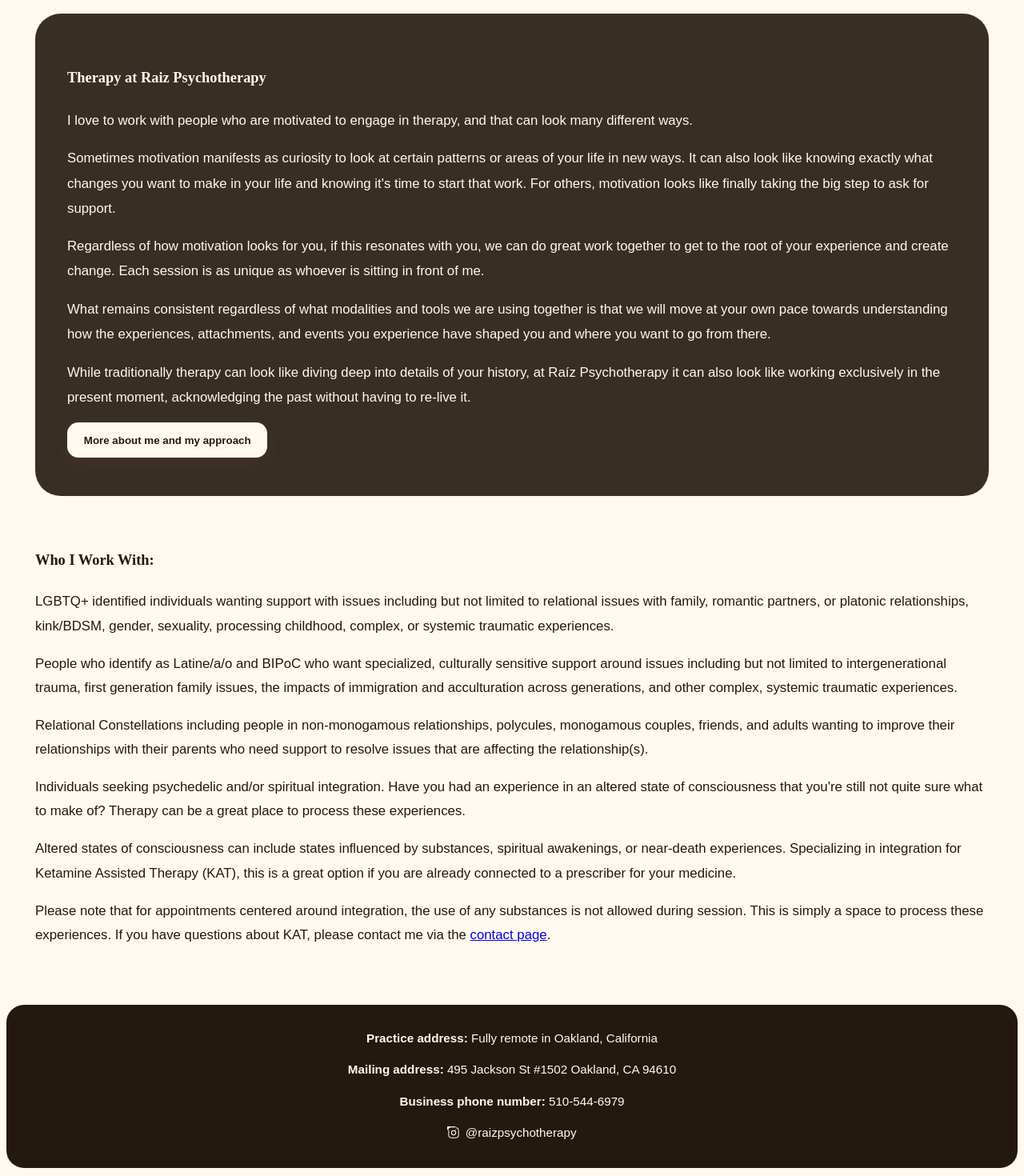
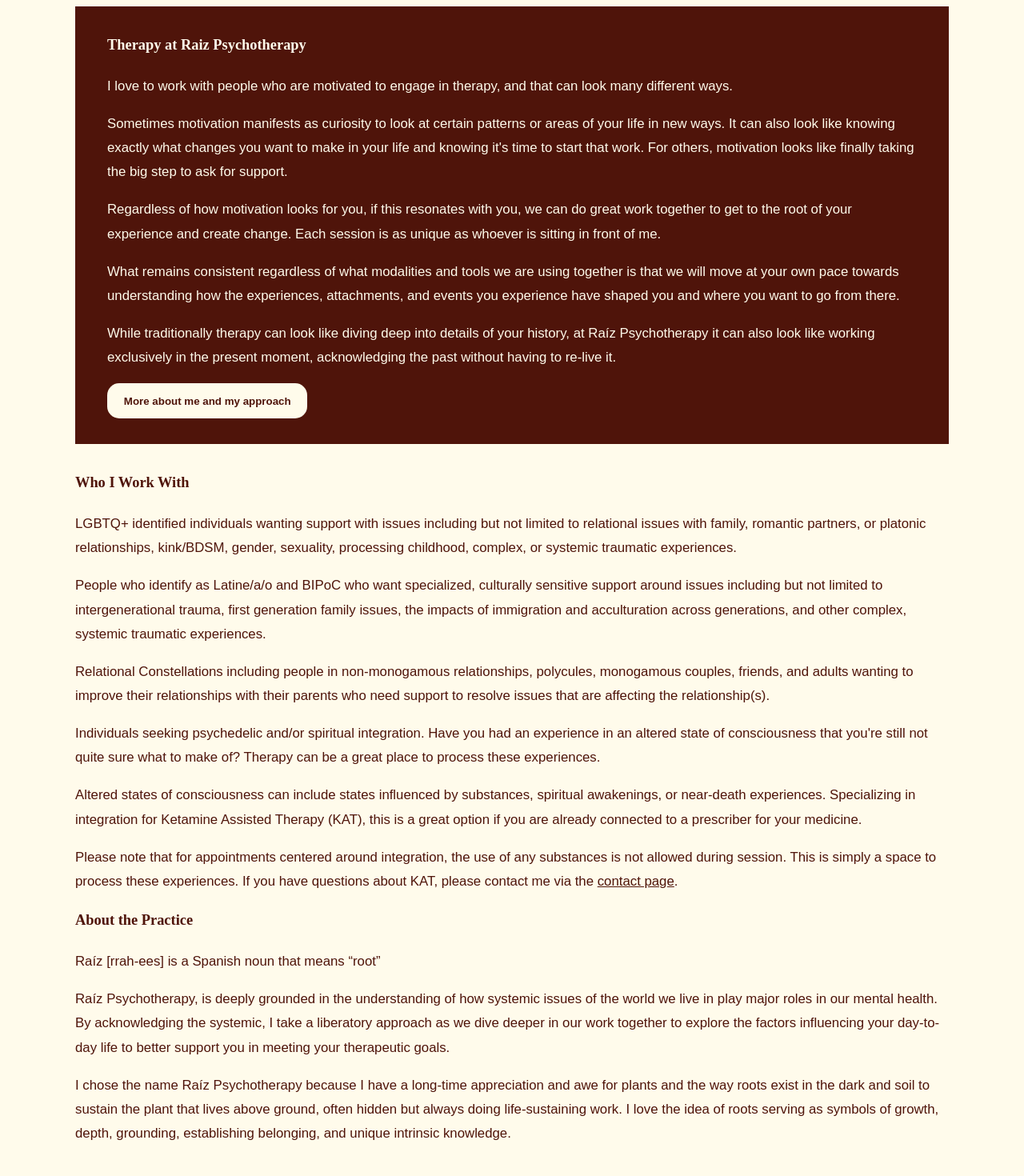
Before and after one commit to esmechant26/therapist_site, a React (Vite) app: page / in a window 1280 px wide. Shown: the part 880-2350 px from the top of the page at 80% size. Built offline with nearby package versions, Linux system fonts and the light colour scheme.

Commit message:
solved css issues and pathing issues, updated site colors

```diff
--- a/src/App.css
+++ b/src/App.css
@@ -4,48 +4,42 @@
 ========================================== */
 
 :root {
-  /* Backgrounds */
-  --bg-main: #fff9ef;
+  --bg-main: #fffbeb;
   --bg-card: #fffcf5;
   --bg-soft: #fff8e9;
-
-  /* Text */
-  --color-text: #24190f;
+  --color-text: #4f140a;
   --color-muted: #6d6258;
-
-  /* Accents */
   --color-accent: #23170d;
-  --color-accent-2: #5d432f;
-
-  /* Supporting colors */
+  --color-accent-2: #5f3831;
   --sage: #9ca38f;
   --terracotta: #9c5a45;
   --sand: #e7d9a7;
   --walnut: #4c3a2b;
-
-  /* Borders */
   --border: #e8dccd;
   --muted-border: #eee4d4;
-
-  /* Effects */
   --card-shadow: 0 10px 30px rgba(70, 50, 35, 0.08);
-  --card-radius: 32px;
+  --card-radius: 0px;
   --pill-radius: 14px;
   --focus-ring: rgba(92, 68, 41, 0.14);
-
   --glass-bg: rgba(255, 252, 244, 0.95);
   --accent-bg-light: #fff9de;
+  --page-width: 1100px;
+  --content-width: 750px;
+  --form-width: 650px;
+  --hero-width: 1100px;
 }
 
-/* ==========================================
-   GLOBAL
-========================================== */
+/* Global */
 
 html {
   scroll-behavior: smooth;
+  background-color: var(--bg-main);
 }
 
-body {
+body,
+#root {
+  margin: 0;
+  min-height: 100vh;
   background: var(--bg-main);
   color: var(--color-text);
   font-family: "Source Sans 3", sans-serif;
@@ -59,29 +53,26 @@ body {
 }
 
 img {
+  display: block;
+  max-width: 100%;
   border-radius: 0;
-  max-width: 100%;
+}
+
+a {
+  color: inherit;
 }
 
 .page-content {
   padding-top: 7.5rem;
 }
 
-/* ==========================================
-   MAIN CONTENT WRAPPER
-========================================== */
-
 .section-margin {
-  width: 100%;
-  max-width: 1200px;
+  width: min(100%, var(--page-width));
   margin: 1rem auto 0;
   padding: 1.5rem 0.25rem;
 }
 
-/* ==========================================
-   TYPOGRAPHY
-========================================== */
-
+/* Typography */
 h1,
 h2,
 h3,
@@ -105,20 +96,86 @@ h4,
   font-weight: 600;
 }
 
+.section-copy {
+  margin-bottom: 1rem;
+  line-height: 1.8;
+  color: var(--color-text);
+  max-width: var(--content-width);
+}
+
 .text-center {
   text-align: center;
 }
 
-.section-copy {
-  margin-bottom: 1rem;
-  line-height: 1.8;
-  color: var(--color-text);
+.muted,
+.contact-info,
+.faq-answer {
+  color: var(--color-muted);
 }
 
-/* ==========================================
-   HOME INTRO
-========================================== */
+.label {
+  display: block;
+  margin-bottom: 0.5rem;
+  color: var(--color-text);
+  font-weight: 700;
+}
 
+/* Layout helpers */
+.card {
+  background: transparent;
+  border: none;
+  border-radius: 0;
+  box-shadow: none;
+  overflow: visible;
+}
+
+.card-padding-1 {
+  padding: 1.25rem;
+}
+
+.card-padding-2 {
+  padding: 2.5rem;
+}
+
+.home-page-shell {
+  display: grid;
+  gap: 1.5rem;
+}
+
+.home-page-shell > .section-title,
+.home-page-shell > .section-subtitle {
+  margin-bottom: 0;
+}
+
+.home-page-shell .home-intro-grid {
+  margin-top: 0.5rem;
+}
+
+/* Buttons */
+.btn-primary,
+.small-cta {
+  display: inline-block;
+  background: #4f140a;
+  color: #fffbeb;
+  padding: 0.9rem 1.3rem;
+  border: none;
+  border-radius: 15px;
+  text-decoration: none;
+  font-weight: 700;
+  /* box-shadow: 0 8px 20px #eee9e8; */
+  transition:
+    transform 180ms ease,
+    background 180ms ease,
+    box-shadow 180ms ease;
+}
+
+.btn-primary:hover,
+.small-cta:hover {
+  transform: translateY(-2px);
+  box-shadow: 0 14px 28px rgba(112, 87, 72, 0.16);
+}
+
+/* Home */
 .home-intro-grid {
   display: grid;
   grid-template-columns: minmax(280px, 1fr) 320px;
@@ -133,35 +190,21 @@ h4,
 
 .home-intro-image {
   position: relative;
+  max-width: var(--hero-width);
 }
 
 .home-intro-image img {
   width: 100%;
-  display: block;
+  height: auto;
   object-fit: cover;
 }
 
-@media (max-width: 900px) {
-  .home-intro-grid {
-    grid-template-columns: 1fr;
-  }
-}
-
-/* ==========================================
-   INVERTED SECTION
-========================================== */
-
 .invert-section {
   width: 100%;
-
-  background: rgba(36, 25, 15, 0.9);
-
+  margin: 2rem 0 2rem;
+  padding: 1rem 2.5rem 2rem;
+  background: #4f140a;
   color: var(--bg-main);
-
-  margin: 4rem 0;
-
-  padding: 3rem 2.5rem;
-
   border-radius: var(--card-radius);
 }
 
@@ -181,7 +224,6 @@ h4,
 
 .invert-section .small-cta {
   background: var(--bg-main);
-
   color: var(--color-text);
 }
 
@@ -189,105 +231,12 @@ h4,
   background: var(--bg-soft);
 }
 
-/* ==========================================
-   CARDS
-========================================== */
-
-.card {
-  background: transparent;
-
-  border: none;
-
-  box-shadow: none;
-
-  border-radius: 0;
-}
-
-.card-padding-1 {
-  padding: 1.25rem;
-}
-
-.card-padding-2 {
-  padding: 2.5rem;
-}
-
-/* ==========================================
-   MOBILE
-========================================== */
-
-@media (max-width: 600px) {
-  .section-margin {
-    padding: 2rem 1.25rem;
-  }
-
-  .invert-section {
-    padding: 2rem 1.25rem;
-
-    border-radius: 22px;
-  }
-}
-
-/* ==========================================
-   CARDS
-========================================== */
-
-.card {
-  background: transparent;
-  border: none;
-  border-radius: 0;
-  box-shadow: none;
-  overflow: visible;
-}
-
-.card-padding-1 {
-  padding: 1.25rem;
-}
-
-.card-padding-2 {
-  padding: 2.5rem;
-}
-
-/* ==========================================
-   IMAGES
-========================================== */
-
-.home-hero {
-  position: relative;
-  width: 75%;
-  max-width: 760px;
-  margin: 0 auto 2rem;
-  overflow: hidden;
-  border-radius: 0;
-  box-shadow: none;
-}
-
-.home-hero-image {
-  width: 100%;
-  height: auto;
-  object-fit: contain;
-  display: block;
-}
-
-.home-hero-credit {
-  position: absolute;
-  right: 1rem;
-  bottom: 1rem;
-  background: rgba(255, 255, 255, 0.85);
-  color: var(--color-text);
-  font-size: 0.85rem;
-  padding: 0.45rem 0.75rem;
-  border-radius: 999px;
-  backdrop-filter: blur(8px);
-  opacity: 0;
-  transition: opacity 180ms ease;
-  pointer-events: none;
-  z-index: 2;
-}
-
-.home-hero:hover .home-hero-credit,
-.servicios-hero-image:hover .image-credit,
-.about-hero-image:hover .image-credit {
-  opacity: 1;
+/* About / services hero */
+.about-hero-row {
+  display: grid;
+  grid-template-columns: 1.4fr 0.9fr;
+  gap: 1rem;
+  align-items: flex-start;
 }
 
 .about-hero-image {
@@ -295,6 +244,7 @@ h4,
   display: inline-flex;
   overflow: hidden;
   vertical-align: top;
+  max-width: 280px;
 }
 
 .hero-image {
@@ -305,48 +255,42 @@ h4,
 }
 
 .hero-image--small {
-  width: 25%;
-  max-width: 300px;
+  width: 100%;
+  max-width: 320px;
   height: auto;
   display: block;
   object-fit: cover;
   margin-bottom: 1.5rem;
 }
 
-.about-hero-row {
-  display: grid;
-  grid-template-columns: 1.4fr 0.9fr;
-  gap: 1rem;
-  align-items: flex-start;
+.hero-image-placeholder {
+  width: 100%;
+  min-height: 460px;
+  display: flex;
+  align-items: center;
+  justify-content: center;
+  background: var(--bg-soft);
+  color: var(--walnut);
+  font-weight: 600;
+  letter-spacing: 0.08em;
+  text-transform: uppercase;
 }
 
-.about-content {
-  display: grid;
-  gap: 0.75rem;
+.section-title--spaced {
+  margin-bottom: 2rem;
 }
 
-.about-Aleida {
-  min-width: 0;
+.about-body,
+.about-training,
+.about-the-practice {
+  max-width: var(--content-width);
 }
 
-.servicios-hero-copy p,
 .about-body p,
 .about-training p,
-.about-the-practice p {
+.about-the-practice p,
+.servicios-hero-copy p {
   margin-bottom: 0.75rem;
-}
-
-.hero-image--small {
-  width: 100%;
-  max-width: 320px;
-  margin-bottom: 1.5rem;
-}
-
-.quotes,
-.about-training,
-.about-the-practice {
-  grid-column: 1 / -1;
-  margin: 0;
 }
 
 .about-body {
@@ -367,127 +311,7 @@ h4,
   margin: 1rem 0 0.75rem;
 }
 
-/* Unified hr styling is handled by the global hr rule above */
-
-@media (max-width: 840px) {
-  .about-hero-row {
-    grid-template-columns: 1fr;
-  }
-}
-
-.section-title--spaced {
-  margin-bottom: 2rem;
-}
-
-.hero-image-placeholder {
-  width: 100%;
-  min-height: 460px;
-
-  display: flex;
-  align-items: center;
-  justify-content: center;
-
-  background: var(--bg-soft);
-
-  color: var(--walnut);
-
-  font-weight: 600;
-  letter-spacing: 0.08em;
-  text-transform: uppercase;
-}
-
-/* ==========================================
-   BUTTONS
-========================================== */
-
-.btn-primary,
-.small-cta {
-  display: inline-block;
-
-  background: var(--color-accent);
-
-  color: white;
-
-  padding: 0.9rem 1.3rem;
-
-  border: none;
-  border-radius: 14px;
-
-  text-decoration: none;
-  font-weight: 700;
-
-  transition:
-    transform 180ms ease,
-    background 180ms ease,
-    box-shadow 180ms ease;
-
-  box-shadow: 0 8px 20px rgba(112, 87, 72, 0.12);
-}
-
-.btn-primary:hover,
-.small-cta:hover {
-  background: var(--color-accent-2);
-
-  transform: translateY(-2px);
-
-  box-shadow: 0 14px 28px rgba(112, 87, 72, 0.16);
-}
-
-/* ==========================================
-   TEXT
-========================================== */
-
-.muted,
-.contact-info,
-.faq-answer {
-  color: var(--color-muted);
-}
-
-.label {
-  display: block;
-  margin-bottom: 0.5rem;
-
-  color: var(--color-text);
-
-  font-weight: 700;
-}
-
-.site-footer {
-  background: var(--color-text);
-  color: var(--bg-main);
-  padding: 1.75rem 0;
-  margin-top: 2rem;
-  border-radius: 22px;
-}
-
-.footer-content {
-  max-width: 1080px;
-  margin: 0 auto;
-  padding: 0 1.5rem;
-  display: grid;
-  gap: 0.75rem;
-  color: var(--bg-main);
-  font-size: 0.95rem;
-  text-align: center;
-  justify-items: center;
-}
-
-.footer-content a {
-  color: var(--bg-main);
-}
-
-.footer-content p {
-  margin: 0;
-}
-
-.section-block {
-  margin-bottom: 1.75rem;
-}
-
-.section-block:last-child {
-  margin-bottom: 0;
-}
-
+/* Hero / services */
 .servicios-hero-grid {
   display: grid;
   gap: 2rem;
@@ -496,7 +320,7 @@ h4,
 }
 
 .servicios-hero-copy {
-  max-width: 620px;
+  max-width: var(--content-width);
 }
 
 .servicios-hero-image {
@@ -511,9 +335,7 @@ h4,
   overflow: hidden;
   position: relative;
 }
-.about-hero-image {
-  max-width: 280px;
-}
+
 .servicios-hero-image img {
   width: 100%;
   height: auto;
@@ -522,7 +344,8 @@ h4,
   border-radius: 0;
 }
 
-.image-credit {
+.image-credit,
+.home-hero-credit {
   position: absolute;
   right: 1rem;
   bottom: 1rem;
@@ -535,17 +358,14 @@ h4,
   opacity: 0;
   transition: opacity 180ms ease;
   pointer-events: none;
+  z-index: 2;
 }
 
-.servicios-hero-image:hover .image-credit {
+.home-hero:hover .home-hero-credit,
+.servicios-hero-image:hover .image-credit,
+.about-hero-image:hover .image-credit,
+.service-block-image:hover .image-credit {
   opacity: 1;
-}
-
-.hero-license {
-  margin-top: 1.5rem;
-  color: var(--color-muted);
-  font-size: 0.95rem;
-  font-style: italic;
 }
 
 .servicios-card-section {
@@ -556,7 +376,6 @@ h4,
   display: flex;
   flex-wrap: wrap;
   gap: 1.75rem;
-  /* center the cards; using flex-wrap ensures partial rows center properly */
   justify-content: center;
   margin-top: 1.5rem;
 }
@@ -567,11 +386,10 @@ h4,
   border-radius: var(--card-radius);
   box-shadow: var(--card-shadow);
   padding: 1.75rem;
+  flex: 0 0 320px;
   transition:
     transform 200ms ease,
     box-shadow 200ms ease;
-  /* fixed card width so cards line up and center correctly */
-  flex: 0 0 320px;
 }
 
 .service-card:hover {
@@ -595,19 +413,13 @@ h4,
 }
 
 .servicios-contact-grid form {
-  width: 100%;
+  width: min(100%, var(--form-width));
   min-width: 0;
 }
 
 .servicios-contact-copy {
   display: grid;
   gap: 1rem;
-}
-
-@media (max-width: 900px) {
-  .servicios-contact-grid {
-    grid-template-columns: 1fr;
-  }
 }
 
 .contact-notice {
@@ -619,15 +431,27 @@ h4,
   color: var(--color-muted);
 }
 
-@media (max-width: 900px) {
-  .servicios-hero-grid,
-  .servicios-contact-grid {
-    grid-template-columns: 1fr;
-  }
+.site-footer {
+  background: var(--color-text);
+  color: var(--bg-main);
+  padding: 1.75rem 1.75rem 1.75rem;
+  margin-top: 1.75rem;
+}
 
-  .servicios-card-grid .service-card:nth-child(2n) {
-    transform: none;
-  }
+.footer-content {
+  max-width: 1080px;
+  margin: 0 auto;
+  padding: 0 1.5rem;
+  display: grid;
+  gap: 0.75rem;
+  color: var(--bg-main);
+  font-size: 0.95rem;
+  text-align: center;
+  justify-items: center;
+}
+
+.footer-content p {
+  margin: 0;
 }
 
 .footer-social-link {
@@ -654,16 +478,11 @@ h4,
 .list-basic {
   margin: 1rem 0 0;
   padding-left: 1.25rem;
-
   color: var(--color-muted);
-
   line-height: 1.9;
 }
 
-/* ==========================================
-   FAQ / ACCORDION
-========================================== */
-
+/* FAQ / accordion */
 .accordion {
   display: grid;
   gap: 0.5rem;
@@ -677,21 +496,14 @@ h4,
 
 .accordion-header {
   width: 100%;
-
   display: flex;
   align-items: center;
   justify-content: space-between;
-
   background: transparent;
-
   border: none;
-
   padding: 1.25rem 0;
-
   cursor: pointer;
-
   color: var(--color-text);
-
   font-weight: 700;
   text-align: left;
 }
@@ -703,12 +515,40 @@ h4,
   gap: 0.35rem;
 }
 
+.accordion-header.open {
+  color: var(--color-accent);
+}
+
+.accordion-icon {
+  color: var(--terracotta);
+  font-size: 1.2rem;
+}
+
+.accordion-panel {
+  max-height: 0;
+  overflow: hidden;
+  padding: 0;
+  transition:
+    max-height 250ms ease,
+    padding 250ms ease;
+}
+
+.accordion-panel.open {
+  max-height: 1000px;
+  padding-bottom: 1.25rem;
+}
+
+.faq-question {
+  margin: 0;
+  font-size: 1.05rem;
+}
+
 .service-title {
   font-weight: 700;
 }
 
 .service-cost {
-  color: var(--color-muted);
+  color: #4f140a;
   font-size: 0.95rem;
 }
 
@@ -730,9 +570,11 @@ h4,
 .service-block--with-image > div:last-child {
   min-width: 0;
 }
+
 .service-block--reverse {
   flex-direction: row-reverse;
 }
+
 .service-block-image {
   position: relative;
   flex: 0 0 auto;
@@ -755,10 +597,6 @@ h4,
   pointer-events: none;
 }
 
-.service-block-image:hover .image-credit {
-  opacity: 1;
-}
-
 .service-block-image img {
   width: 100%;
   height: auto;
@@ -767,50 +605,7 @@ h4,
   object-fit: cover;
 }
 
-@media (max-width: 850px) {
-  .service-block--with-image {
-    flex-direction: column;
-  }
-}
-
-.accordion-header.open {
-  color: var(--color-accent);
-}
-
-.accordion-icon {
-  color: var(--terracotta);
-  font-size: 1.2rem;
-}
-
-.accordion-panel {
-  max-height: 0;
-  overflow: hidden;
-
-  transition:
-    max-height 250ms ease,
-    padding 250ms ease;
-
-  padding: 0;
-}
-
-.accordion-panel.open {
-  max-height: 1000px;
-  padding-bottom: 1.25rem;
-}
-
-.faq-question {
-  margin: 0;
-  font-size: 1.05rem;
-}
-
-.faq-answer {
-  line-height: 1.9;
-}
-
-/* ==========================================
-   FORM / EMBEDS
-========================================== */
-
+/* Form / embeds */
 .iframe-wrap {
   width: 100%;
   min-height: 520px;
@@ -823,10 +618,7 @@ h4,
   border-radius: 20px;
 }
 
-/* ==========================================
-   UTILITIES
-========================================== */
-
+/* Utilities */
 .mb-1 {
   margin-bottom: 1rem;
 }
@@ -834,3 +626,37 @@ h4,
 .mb-1-25 {
   margin-bottom: 1.25rem;
 }
+
+/* Responsive */
+@media (max-width: 900px) {
+  .home-intro-grid,
+  .servicios-hero-grid,
+  .servicios-contact-grid {
+    grid-template-columns: 1fr;
+  }
+
+  .about-hero-row {
+    grid-template-columns: 1fr;
+  }
+}
+
+@media (max-width: 850px) {
+  .service-block--with-image {
+    flex-direction: column;
+  }
+}
+
+@media (max-width: 600px) {
+  .section-margin {
+    padding: 2rem 1.25rem;
+  }
+
+  .invert-section {
+    padding: 2rem 1.25rem;
+    border-radius: 22px;
+  }
+
+  .card-padding-2 {
+    padding: 1.5rem;
+  }
+}
--- a/src/App.jsx
+++ b/src/App.jsx
@@ -27,15 +27,7 @@ function App() {
       <footer className="site-footer">
         <div className="footer-content">
           <p>
-            <strong>Practice address:</strong> Fully remote in Oakland, California
-          </p>
-          <p>
-            <strong>Mailing address:</strong> 495 Jackson St #1502 Oakland, CA 94610
-          </p>
-          <p>
-            <strong>Business phone number:</strong> 510-544-6979
-          </p>
-          <p>
+            Practice Address: Fully remote in Oakland, California | Phone Number: 510-544-6979 | Social:{" "}
             <a href="https://instagram.com/raizpsychotherapy" target="_blank" rel="noopener noreferrer" className="footer-social-link">
               <span className="footer-social-icon" aria-hidden="true">
                 <svg xmlns="http://www.w3.org/2000/svg" viewBox="0 0 24 24" fill="currentColor" width="16" height="16">
@@ -45,6 +37,8 @@ function App() {
               @raizpsychotherapy
             </a>
           </p>
+          <p></p>
+          <p></p>
         </div>
       </footer>
     </BrowserRouter>
--- a/src/components/NavBar.jsx
+++ b/src/components/NavBar.jsx
@@ -1,7 +1,7 @@
 import React, { useState } from "react";
 import { Link } from "react-router-dom";
 import "./NavBar.css";
-import nobanLogo from "../assets/nobannowhite.png";
+import nobanLogo from "/public/nobannowhite.png";
 
 function NavBar() {
   const [menuOpen, setMenuOpen] = useState(false);
--- a/src/index.css
+++ b/src/index.css
@@ -1,6 +1,12 @@
 /* Global styles */
 html {
   scroll-behavior: smooth;
+  background-color: #fffbeb;
+}
+
+body,
+#root {
+  background-color: #fffbeb;
 }
 
 /* Prevent fixed header from covering anchored section headings */
--- a/src/pages/index.jsx
+++ b/src/pages/index.jsx
@@ -8,9 +8,9 @@ function Home() {
   return (
     <main>
       <section className="section-margin">
-        <h2 className="section-title text-center">There is always room to grow more and more authentically you!</h2>
+        <h2 className="section-title text-center">There is always room to grow towards a more authentic You!</h2>
 
-        <p className="section-subtitle text-center">Affirming, authentic virtual therapy services for individuals who identify as LGBTQ+, BIPOC or Latine and for couples in California.</p>
+        <p className="section-subtitle text-center">Virtual therapy services for LGBTQ+ folks, BIPOC, and Spanish Speakers in California </p>
 
         <section className="home-intro-grid">
           <div className="home-intro-copy">
@@ -46,24 +46,24 @@ function Home() {
         <section className="invert-section">
           <h3 className="section-subtitle">Therapy at Raiz Psychotherapy</h3>
 
-          <p className="section-copy">I love to work with people who are motivated to engage in therapy, and that can look many different ways.</p>
+          <p>I love to work with people who are motivated to engage in therapy, and that can look many different ways.</p>
 
-          <p className="section-copy">
+          <p>
             Sometimes motivation manifests as curiosity to look at certain patterns or areas of your life in new ways. It can also look like knowing exactly what changes you want to make in your life
             and knowing it's time to start that work. For others, motivation looks like finally taking the big step to ask for support.
           </p>
 
-          <p className="section-copy">
+          <p>
             Regardless of how motivation looks for you, if this resonates with you, we can do great work together to get to the root of your experience and create change. Each session is as unique as
             whoever is sitting in front of me.
           </p>
 
-          <p className="section-copy">
+          <p>
             What remains consistent regardless of what modalities and tools we are using together is that we will move at your own pace towards understanding how the experiences, attachments, and
             events you experience have shaped you and where you want to go from there.
           </p>
 
-          <p className="section-copy">
+          <p>
             While traditionally therapy can look like diving deep into details of your history, at Raíz Psychotherapy it can also look like working exclusively in the present moment, acknowledging the
             past without having to re-live it.
           </p>
@@ -73,36 +73,47 @@ function Home() {
           </button>
         </section>
 
-        <h3 className="section-subtitle">Who I Work With:</h3>
+        <h3 className="section-subtitle">Who I Work With</h3>
 
-        <p className="section-copy">
+        <p>
           LGBTQ+ identified individuals wanting support with issues including but not limited to relational issues with family, romantic partners, or platonic relationships, kink/BDSM, gender,
           sexuality, processing childhood, complex, or systemic traumatic experiences.
         </p>
 
-        <p className="section-copy">
+        <p>
           People who identify as Latine/a/o and BIPoC who want specialized, culturally sensitive support around issues including but not limited to intergenerational trauma, first generation family
           issues, the impacts of immigration and acculturation across generations, and other complex, systemic traumatic experiences.
         </p>
 
-        <p className="section-copy">
+        <p>
           Relational Constellations including people in non-monogamous relationships, polycules, monogamous couples, friends, and adults wanting to improve their relationships with their parents who
           need support to resolve issues that are affecting the relationship(s).
         </p>
 
-        <p className="section-copy">
+        <p>
           Individuals seeking psychedelic and/or spiritual integration. Have you had an experience in an altered state of consciousness that you're still not quite sure what to make of? Therapy can be
           a great place to process these experiences.
         </p>
 
-        <p className="section-copy">
+        <p>
           Altered states of consciousness can include states influenced by substances, spiritual awakenings, or near-death experiences. Specializing in integration for Ketamine Assisted Therapy (KAT),
           this is a great option if you are already connected to a prescriber for your medicine.
         </p>
 
-        <p className="section-copy">
+        <p>
           Please note that for appointments centered around integration, the use of any substances is not allowed during session. This is simply a space to process these experiences. If you have
           questions about KAT, please contact me via the <Link to="/contact">contact page</Link>.
+        </p>
+
+        <h3 className="section-subtitle">About the Practice</h3>
+        <p>Raíz [rrah-ees] is a Spanish noun that means “root” </p>
+        <p>
+          Raíz Psychotherapy, is deeply grounded in the understanding of how systemic issues of the world we live in play major roles in our mental health. By acknowledging the systemic, I take a
+          liberatory approach as we dive deeper in our work together to explore the factors influencing your day-to-day life to better support you in meeting your therapeutic goals.{" "}
+        </p>
+        <p>
+          I chose the name Raíz Psychotherapy because I have a long-time appreciation and awe for plants and the way roots exist in the dark and soil to sustain the plant that lives above ground,
+          often hidden but always doing life-sustaining work. I love the idea of roots serving as symbols of growth, depth, grounding, establishing belonging, and unique intrinsic knowledge.{" "}
         </p>
       </section>
     </main>
--- a/src/pages/services.jsx
+++ b/src/pages/services.jsx
@@ -52,8 +52,8 @@ function Services() {
               )}
               <div>
                 <h3 className="service-title">{item.service}</h3>
-                <p className="service-cost muted">{item.cost}</p>
-                <p className="muted">{item.description}</p>
+                <p className="service-cost">{item.cost}</p>
+                <p>{item.description}</p>
               </div>
             </div>
           ))}
```
Also changed, not shown: src/pages/about.jsx (+19 -35 lines), public/nobannowhite.png (renamed from src/assets/nobannowhite.png).
